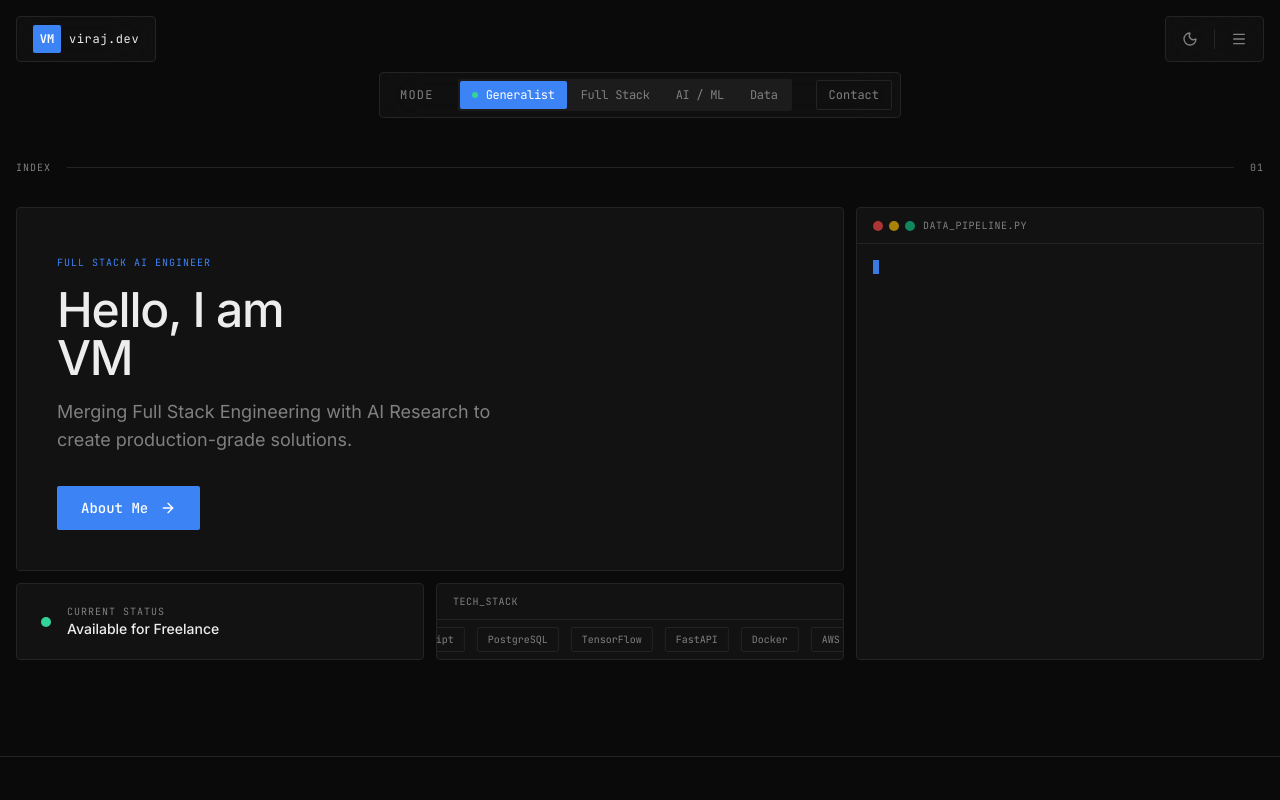
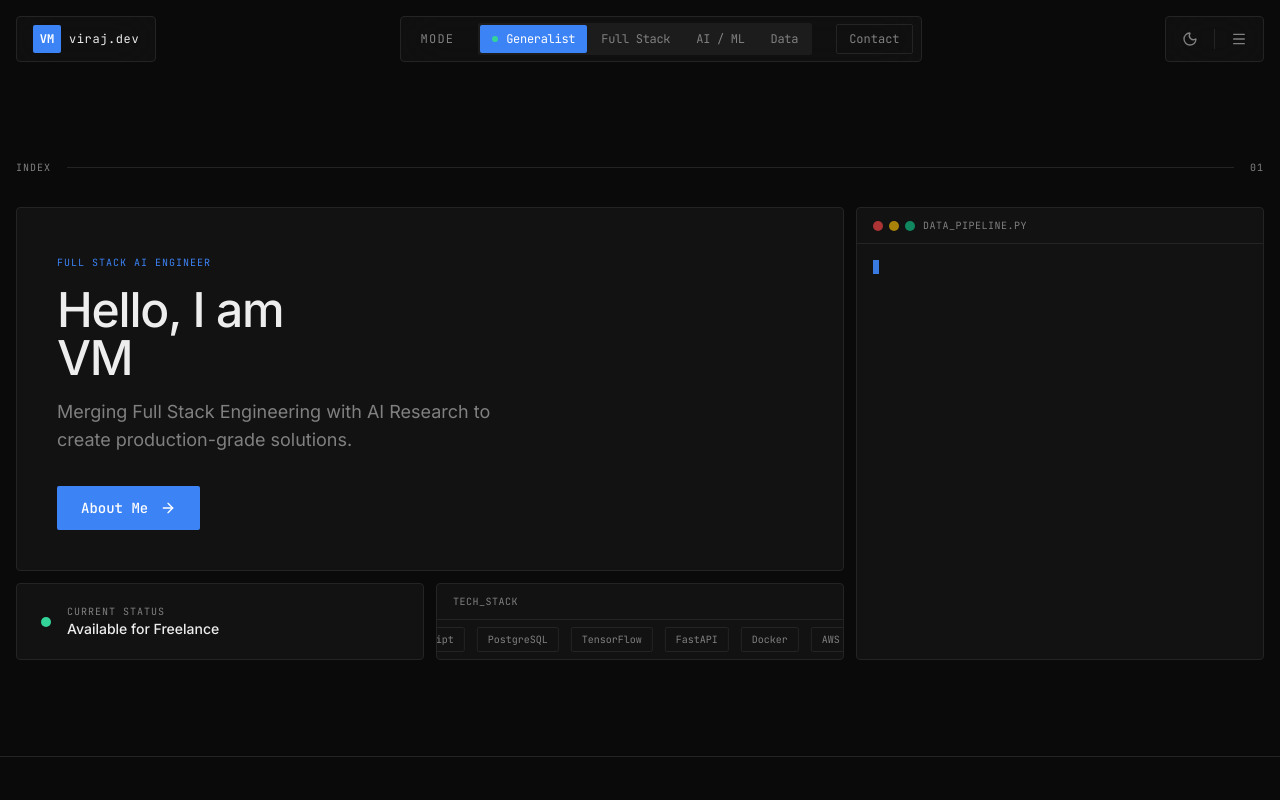
Before and after one commit to Viraj-Mavani/portfolio, a Next.js app: page / in a window 1280 px wide. Shown: the top 800 px of the page. Built offline with nearby package versions, Linux system fonts and the light colour scheme.

Commit message:
Merged context switcher and top nav

```diff
--- a/src/app/page.tsx
+++ b/src/app/page.tsx
@@ -1,5 +1,4 @@
 import { TopNav } from "@/components/top-nav"
-import { ContextSwitcherNav } from "@/components/context-switcher-nav"
 import { HeroBento } from "@/components/hero-bento"
 import { ServicesStrip } from "@/components/services-strip"
 import { Footer } from "@/components/footer"
@@ -8,7 +7,6 @@ export default function Page() {
   return (
     <div className="min-h-screen bg-background">
       <TopNav />
-      <ContextSwitcherNav />
       <main>
         <HeroBento />
         <ServicesStrip />
--- a/src/components/context-switcher-nav.tsx
+++ /dev/null
@@ -1,58 +0,0 @@
-"use client"
-
-import { useState } from "react"
-
-const modes = [
-  { id: "generalist", label: "Generalist" },
-  { id: "fullstack", label: "Full Stack" },
-  { id: "ai-ml", label: "AI / ML" },
-  { id: "data", label: "Data" },
-]
-
-export function ContextSwitcherNav() {
-  const [activeMode, setActiveMode] = useState("generalist")
-
-  return (
-    <div className="fixed top-16 left-0 right-0 z-40">
-      <div className="mx-auto max-w-7xl px-4 py-2">
-        <nav
-          className="mx-auto flex w-fit items-center gap-6 rounded-md border border-border bg-card/80 px-2 py-1.5 backdrop-blur-xl"
-          role="navigation"
-          aria-label="Mode switcher"
-        >
-          <span className="hidden pl-3 font-mono text-xs tracking-widest text-muted-foreground uppercase sm:block">
-            mode
-          </span>
-
-          <div className="flex items-center gap-0.5 rounded-sm bg-secondary p-0.5" role="tablist">
-            {modes.map((mode) => (
-              <button
-                key={mode.id}
-                role="tab"
-                aria-selected={activeMode === mode.id}
-                onClick={() => setActiveMode(mode.id)}
-                className={`relative flex items-center gap-2 rounded-sm px-3 py-1.5 font-mono text-xs tracking-tight transition-all duration-200 ${
-                  activeMode === mode.id
-                    ? "bg-primary text-primary-foreground shadow-sm"
-                    : "text-muted-foreground hover:text-foreground"
-                }`}
-              >
-                {activeMode === mode.id && (
-                  <span className="inline-block h-1.5 w-1.5 rounded-full bg-emerald-400" aria-hidden="true" />
-                )}
-                {mode.label}
-              </button>
-            ))}
-          </div>
-
-          <a
-            href="#contact"
-            className="hidden rounded-sm border border-border px-3 py-1.5 font-mono text-xs text-muted-foreground transition-colors hover:border-primary hover:text-foreground sm:block"
-          >
-            Contact
-          </a>
-        </nav>
-      </div>
-    </div>
-  )
-}
--- a/src/components/top-nav.tsx
+++ b/src/components/top-nav.tsx
@@ -22,6 +22,13 @@ const exploreLinks = [
   { label: "Get in Touch", href: "#contact" },
 ]
 
+const modes = [
+  { id: "generalist", label: "Generalist" },
+  { id: "fullstack", label: "Full Stack" },
+  { id: "ai-ml", label: "AI / ML" },
+  { id: "data", label: "Data" },
+]
+
 const socialLinks = [
   { label: "Email", href: "mailto:vm@example.com", icon: Mail },
   { label: "LinkedIn", href: "#", icon: Linkedin },
@@ -32,11 +39,12 @@ const socialLinks = [
 export function TopNav() {
   const { theme, setTheme } = useTheme()
   const [open, setOpen] = useState(false)
+  const [activeMode, setActiveMode] = useState("generalist")
 
   return (
     <header className="fixed top-0 left-0 right-0 z-50">
       <div className="mx-auto max-w-7xl px-4 py-4">
-        <div className="flex items-center justify-between">
+        <div className="flex items-center gap-4">
           {/* Left box - Logo / Name */}
           <div className="flex items-center rounded-md border border-border bg-card/80 px-4 py-2 backdrop-blur-xl">
             <a href="#home" className="flex items-center gap-2">
@@ -47,6 +55,50 @@ export function TopNav() {
                 viraj.dev
               </span>
             </a>
+          </div>
+
+          {/* Middle - Context Switcher */}
+          <div className="flex min-w-0 flex-1 justify-center">
+            <nav
+              className="flex w-fit items-center gap-6 rounded-md border border-border bg-card/80 px-2 py-1.5 backdrop-blur-xl"
+              role="navigation"
+              aria-label="Mode switcher"
+            >
+              <span className="hidden pl-3 font-mono text-xs tracking-widest text-muted-foreground uppercase sm:block">
+                mode
+              </span>
+
+              <div className="flex items-center gap-0.5 rounded-sm bg-secondary p-0.5" role="tablist">
+                {modes.map((mode) => (
+                  <button
+                    key={mode.id}
+                    role="tab"
+                    aria-selected={activeMode === mode.id}
+                    onClick={() => setActiveMode(mode.id)}
+                    className={`relative flex items-center gap-2 rounded-sm px-3 py-1.5 font-mono text-xs tracking-tight transition-all duration-200 ${
+                      activeMode === mode.id
+                        ? "bg-primary text-primary-foreground shadow-sm"
+                        : "text-muted-foreground hover:text-foreground"
+                    }`}
+                  >
+                    {activeMode === mode.id && (
+                      <span
+                        className="inline-block h-1.5 w-1.5 rounded-full bg-emerald-400"
+                        aria-hidden="true"
+                      />
+                    )}
+                    {mode.label}
+                  </button>
+                ))}
+              </div>
+
+              <a
+                href="#contact"
+                className="hidden rounded-sm border border-border px-3 py-1.5 font-mono text-xs text-muted-foreground transition-colors hover:border-primary hover:text-foreground sm:block"
+              >
+                Contact
+              </a>
+            </nav>
           </div>
 
           {/* Right box - Theme Toggle + Drawer Button */}
```
